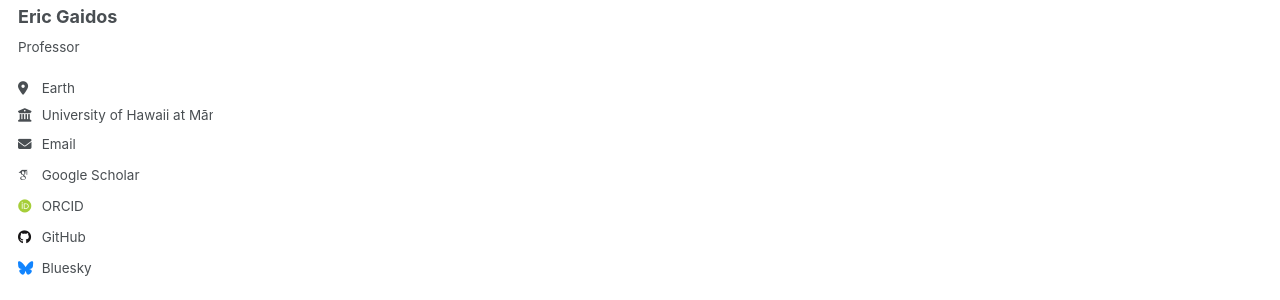
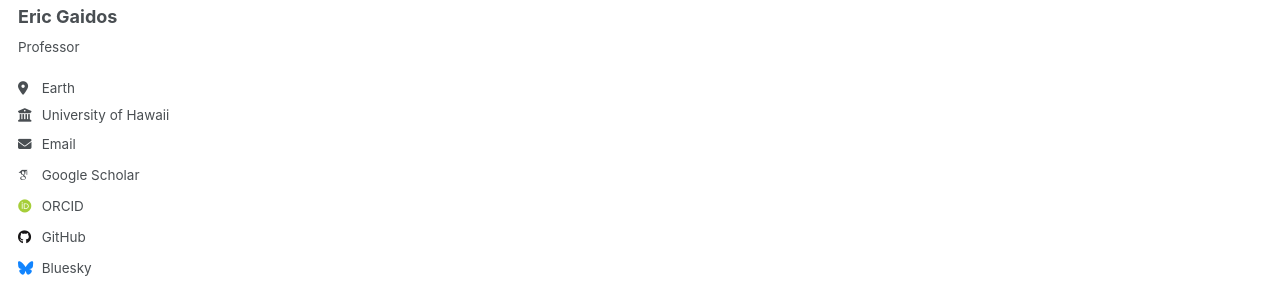
Before and after one commit to egaidos/egaidos.github.io, a Jekyll site: the page built from _pages/about.md, in a window 1280 px wide. Shown: the part 318-618 px from the top of the page. Built offline with Jekyll 4.4.1, drawn with Linux system fonts in a browser that asks for light colours; some web fonts are replaced.

Commit message:
Update _config.yml

```diff
--- a/_config.yml
+++ b/_config.yml
@@ -26,7 +26,7 @@ author:
   name             : "Eric Gaidos"
   bio              : "Professor"
   location         : "Earth"
-  employer         : "University of Hawaii at Mānoa"
+  employer         : "University of Hawaii"
   uri              : # URL
   email            : "gaidos@hawaii.edu"
 
```
